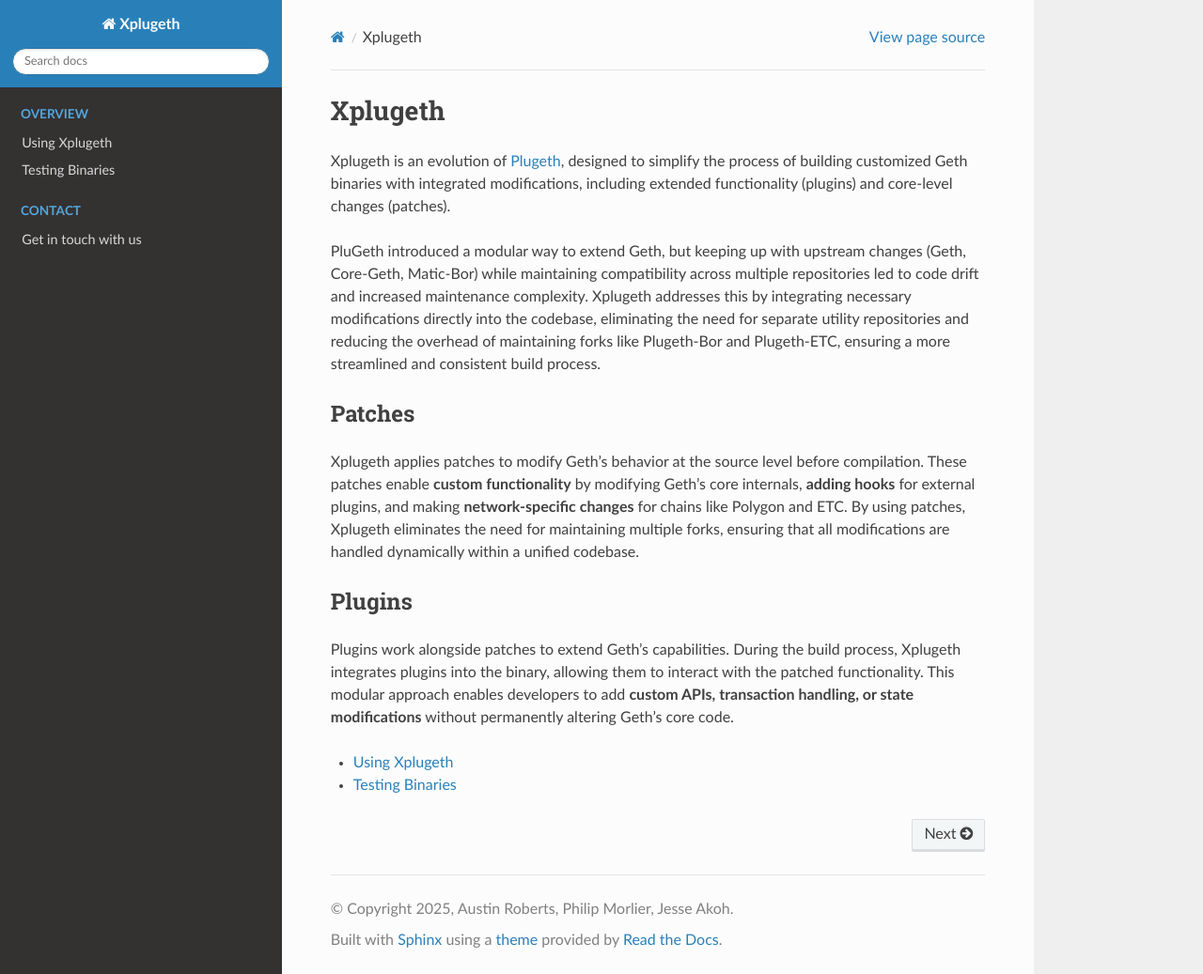
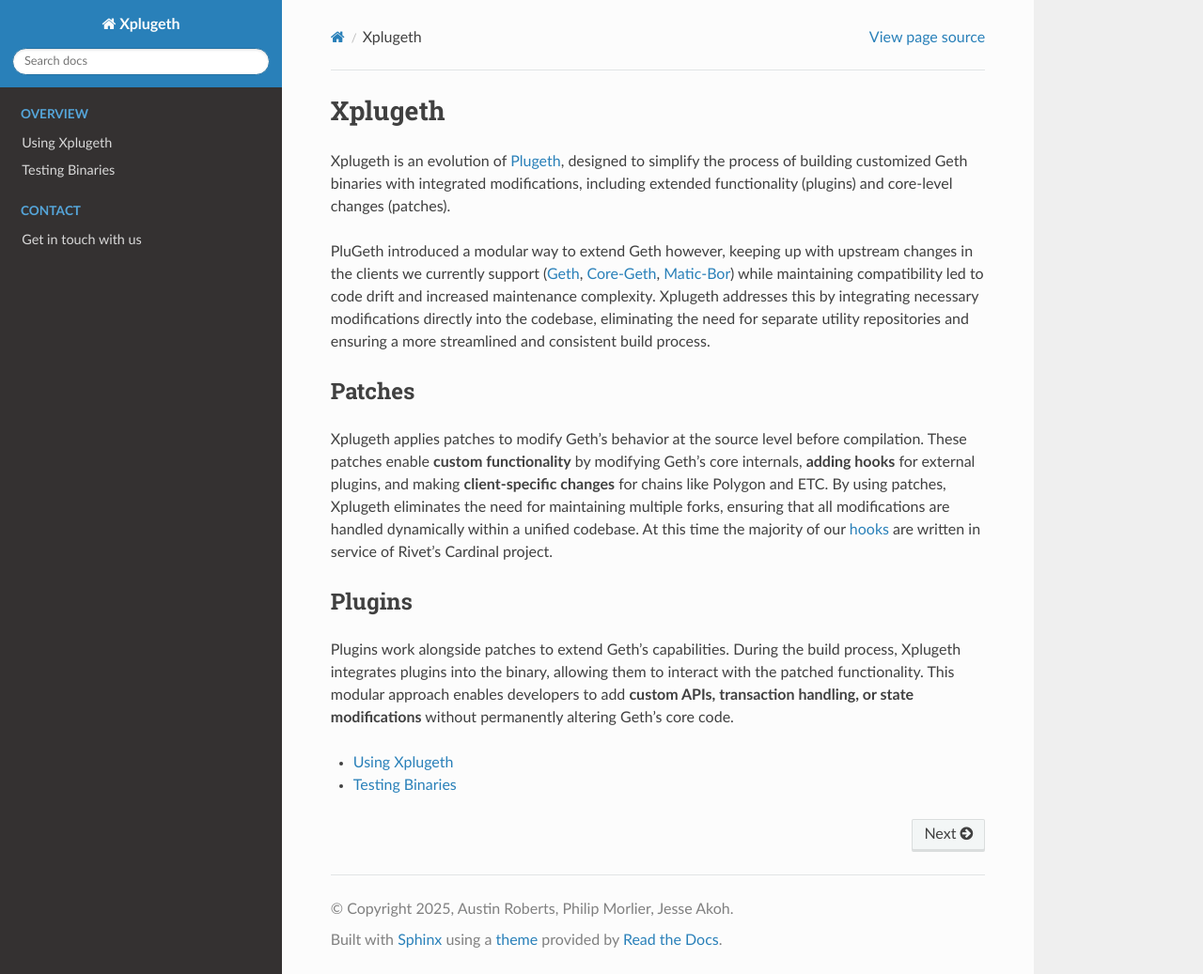
Before and after one commit to openrelayxyz/xplugeth, a Sphinx documentation site: the page built from docs/index.rst, in a window 1280 px wide and 1037 px high. Shown: the whole window at 94% size. Built offline with Sphinx 7.4.7 and the Read the Docs theme 3.1.0, drawn with Linux system fonts in a browser that asks for light colours.

Commit message:
Updates to contact and index rst files

```diff
--- a/docs/contact.rst
+++ b/docs/contact.rst
@@ -5,6 +5,6 @@
 Get in touch with us
 ====================
 
-We want to hear from you! The best way to reach the Rivet team is through our Discord server. Drop in, say hello, we are anxious to hear your ideas and help work through any problems you may be having.
+We want to hear from you! The best way to reach the Rivet team is through our Discord server. Drop in, say hello, we want to hear your ideas and help work through any problems you may be having. We would also like to extend our assistance in getting xplugeth support for any Geth derived clients you may be working with.
 
 `Join our Discord <https://discord.gg/J3tQMWCVPn>`_
--- a/docs/index.rst
+++ b/docs/index.rst
@@ -4,12 +4,12 @@
 
 Xplugeth is an evolution of `Plugeth <https://github.com/openrelayxyz/plugeth>`_, designed to simplify the process of building customized Geth binaries with integrated modifications, including extended functionality (plugins) and core-level changes (patches).
 
-PluGeth introduced a modular way to extend Geth, but keeping up with upstream changes (Geth, Core-Geth, Matic-Bor) while maintaining compatibility across multiple repositories led to code drift and increased maintenance complexity. Xplugeth addresses this by integrating necessary modifications directly into the codebase, eliminating the need for separate utility repositories and reducing the overhead of maintaining forks like Plugeth-Bor and Plugeth-ETC, ensuring a more streamlined and consistent build process.
+PluGeth introduced a modular way to extend Geth however, keeping up with upstream changes in the clients we currently support (`Geth <https://github.com/ethereum/go-ethereum/>`_, `Core-Geth <https://github.com/etclabscore/core-geth>`_, `Matic-Bor <https://github.com/maticnetwork/bor/>`_) while maintaining compatibility led to code drift and increased maintenance complexity. Xplugeth addresses this by integrating necessary modifications directly into the codebase, eliminating the need for separate utility repositories and ensuring a more streamlined and consistent build process.
 
 Patches
 -------
 
-Xplugeth applies patches to modify Geth’s behavior at the source level before compilation. These patches enable **custom functionality** by modifying Geth’s core internals, **adding hooks** for external plugins, and making **network-specific changes** for chains like Polygon and ETC. By using patches, Xplugeth eliminates the need for maintaining multiple forks, ensuring that all modifications are handled dynamically within a unified codebase.
+Xplugeth applies patches to modify Geth’s behavior at the source level before compilation. These patches enable **custom functionality** by modifying Geth’s core internals, **adding hooks** for external plugins, and making **client-specific changes** for chains like Polygon and ETC. By using patches, Xplugeth eliminates the need for maintaining multiple forks, ensuring that all modifications are handled dynamically within a unified codebase. At this time the majority of our `hooks <https://github.com/openrelayxyz/xplugeth/blob/develop/build/template.go>`_ are written in service of Rivet's Cardinal project.
 
 Plugins
 -------
```
